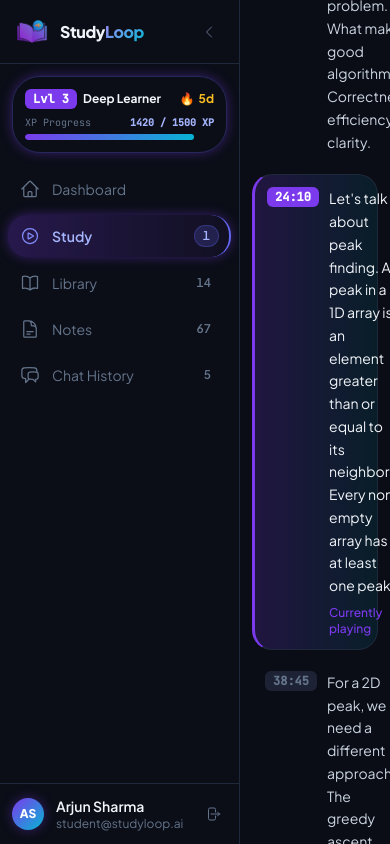
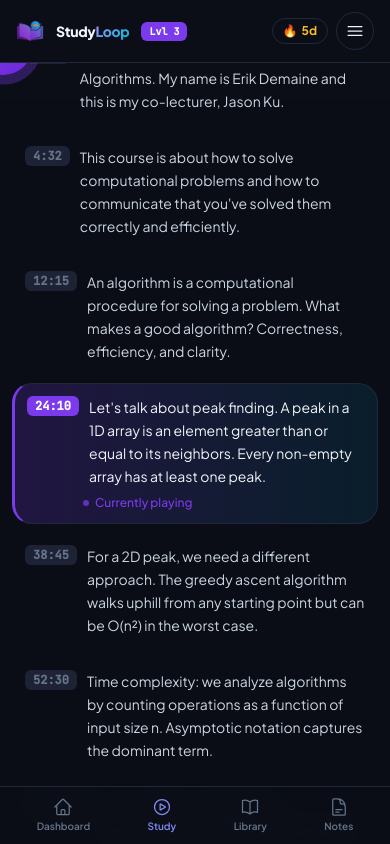
Before and after one commit to rishiigupta04/StudyLoop, a React (Vite) app: page /video-study-page in a window 390 px wide. Built offline with nearby package versions, Linux system fonts and the light colour scheme.

Commit message:
feat(mobile): complete mobile responsiveness overhaul with Mobile Top Bar, Mobile Drawer Modal, Thumb-Friendly Bottom Nav Bar, and touch-optimized controls

```diff
--- a/src/components/AppLayout.tsx
+++ b/src/components/AppLayout.tsx
@@ -8,9 +8,9 @@ interface AppLayoutProps {
 
 export default function AppLayout({ children, activeRoute }: AppLayoutProps) {
   return (
-    <div className="flex h-screen bg-background overflow-hidden">
+    <div className="flex flex-col lg:flex-row h-screen bg-background overflow-hidden">
       <Sidebar activeRoute={activeRoute} />
-      <main className="flex-1 overflow-y-auto scrollbar-thin flex flex-col min-h-0">
+      <main className="flex-1 overflow-y-auto scrollbar-thin flex flex-col min-h-0 pb-16 lg:pb-0">
         {children}
       </main>
     </div>
--- a/src/components/Sidebar.tsx
+++ b/src/components/Sidebar.tsx
@@ -1,6 +1,6 @@
 import React, { useState } from 'react';
 import { Link } from 'react-router-dom';
-import { motion } from 'framer-motion';
+import { motion, AnimatePresence } from 'framer-motion';
 import AppLogo from '@/components/ui/AppLogo';
 import Icon from '@/components/ui/AppIcon';
 import { useGamification } from '@/context/GamificationContext';
@@ -26,6 +26,7 @@ interface SidebarProps {
 
 export default function Sidebar({ activeRoute }: SidebarProps) {
   const [collapsed, setCollapsed] = useState(false);
+  const [mobileMenuOpen, setMobileMenuOpen] = useState(false);
   const { xp, level, levelTitle, streakDays, prevLevelXP, nextLevelXP } = useGamification();
 
   const currentLevelXP = xp - prevLevelXP;
@@ -33,8 +34,125 @@ export default function Sidebar({ activeRoute }: SidebarProps) {
   const xpPercent = Math.min(100, Math.max(0, (currentLevelXP / levelTargetXP) * 100));
 
   return (
+    <>
+      {/* ── MOBILE TOP BAR (< lg) ── */}
+      <div className="lg:hidden flex items-center justify-between px-4 py-3 bg-obsidian border-b border-border/80 sticky top-0 z-40 backdrop-blur-md">
+        <div className="flex items-center gap-3">
+          <AppLogo size={28} />
+          <span className="font-extrabold text-sm text-foreground tracking-tight">
+            Study<span className="gradient-text-indigo">Loop</span>
+          </span>
+          <span className="text-[10px] font-extrabold px-2 py-0.5 rounded-md bg-indigo-600 text-white font-mono">
+            Lvl {level}
+          </span>
+        </div>
+
+        <div className="flex items-center gap-2">
+          <div className="flex items-center gap-1 text-xs font-bold text-amber-400 bg-surface-card px-2.5 py-1 rounded-full border border-border/60">
+            <span>🔥</span>
+            <span>{streakDays}d</span>
+          </div>
+          <button
+            onClick={() => setMobileMenuOpen(!mobileMenuOpen)}
+            className="p-2 rounded-xl bg-surface-card border border-border/80 text-foreground hover:bg-surface-elevated transition-colors"
+            aria-label="Toggle mobile menu"
+          >
+            <Icon name={mobileMenuOpen ? 'XMarkIcon' : 'Bars3Icon'} size={20} />
+          </button>
+        </div>
+      </div>
+
+      {/* ── MOBILE DRAWER MODAL (< lg) ── */}
+      <AnimatePresence>
+        {mobileMenuOpen && (
+          <motion.div
+            initial={{ opacity: 0 }}
+            animate={{ opacity: 1 }}
+            exit={{ opacity: 0 }}
+            className="lg:hidden fixed inset-0 z-50 bg-black/80 backdrop-blur-md flex flex-col justify-between p-6"
+          >
+            <div>
+              <div className="flex items-center justify-between pb-6 border-b border-border/60 mb-6">
+                <div className="flex items-center gap-3">
+                  <AppLogo size={32} />
+                  <span className="font-extrabold text-lg text-foreground">
+                    Study<span className="gradient-text-indigo">Loop</span>
+                  </span>
+                </div>
+                <button
+                  onClick={() => setMobileMenuOpen(false)}
+                  className="p-2 rounded-xl bg-surface-elevated text-foreground"
+                >
+                  <Icon name="XMarkIcon" size={20} />
+                </button>
+              </div>
+
+              {/* Mobile XP Progress Card */}
+              <div className="p-4 rounded-2xl bg-surface-card border border-indigo-500/30 mb-6">
+                <div className="flex items-center justify-between mb-2">
+                  <span className="text-xs font-bold text-indigo-300">Level {level}: {levelTitle}</span>
+                  <span className="text-xs font-mono font-bold text-amber-400">🔥 {streakDays} Day Streak</span>
+                </div>
+                <div className="h-2 bg-surface-elevated rounded-full overflow-hidden mb-1">
+                  <div className="h-full bg-gradient-indigo-cyan" style={{ width: `${xpPercent}%` }} />
+                </div>
+                <div className="flex justify-between text-[10px] font-mono text-muted-foreground">
+                  <span>Progress to Level {level + 1}</span>
+                  <span>{xp} / {nextLevelXP} XP</span>
+                </div>
+              </div>
+
+              {/* Mobile Nav Links */}
+              <div className="space-y-2">
+                {navItems.map((item) => {
+                  const isActive = activeRoute === item.href;
+                  return (
+                    <Link
+                      key={`mob-nav-${item.href}`}
+                      to={item.href}
+                      onClick={() => setMobileMenuOpen(false)}
+                      className={`flex items-center justify-between p-3.5 rounded-2xl border transition-all ${
+                        isActive
+                          ? 'bg-indigo-600/20 border-indigo-500/50 text-indigo-300 font-bold'
+                          : 'bg-surface-card border-border/60 text-foreground'
+                      }`}
+                    >
+                      <div className="flex items-center gap-3">
+                        <Icon name={item.icon as Parameters<typeof Icon>[0]['name']} size={20} className={isActive ? 'text-indigo-400' : 'text-muted-foreground'} />
+                        <span className="text-sm">{item.label}</span>
+                      </div>
+                      {item.badge !== undefined && (
+                        <span className="text-xs font-bold px-2 py-0.5 rounded-full bg-surface-elevated text-indigo-300">
+                          {item.badge}
+                        </span>
+                      )}
+                    </Link>
+                  );
+                })}
+              </div>
+            </div>
+
+            <div className="pt-6 border-t border-border/60 flex items-center justify-between">
+              <div className="flex items-center gap-3">
+                <div className="w-10 h-10 rounded-full gradient-indigo-cyan flex items-center justify-center text-white font-bold text-sm">
+                  AS
+                </div>
+                <div>
+                  <p className="text-sm font-bold text-foreground">Arjun Sharma</p>
+                  <p className="text-xs text-muted-foreground">student@studyloop.ai</p>
+                </div>
+              </div>
+              <Link to="/" className="p-2.5 rounded-xl bg-surface-card border border-border text-muted-foreground hover:text-red-400">
+                <Icon name="ArrowRightOnRectangleIcon" size={18} />
+              </Link>
+            </div>
+          </motion.div>
+        )}
+      </AnimatePresence>
+
+      {/* ── DESKTOP SIDEBAR (lg:flex) ── */}
       <aside
-      className={`sidebar-transition flex-shrink-0 flex flex-col h-screen bg-obsidian border-r border-border/80 z-40 relative ${
+        className={`sidebar-transition hidden lg:flex flex-shrink-0 flex-col h-screen bg-obsidian border-r border-border/80 z-40 relative ${
           collapsed ? 'w-16' : 'w-60'
         }`}
       >
@@ -183,5 +301,25 @@ export default function Sidebar({ activeRoute }: SidebarProps) {
           </div>
         </div>
       </aside>
+
+      {/* ── MOBILE BOTTOM NAVIGATION BAR (< lg) ── */}
+      <div className="lg:hidden fixed bottom-0 left-0 right-0 z-30 bg-obsidian/95 border-t border-border/80 backdrop-blur-md px-2 py-1.5 flex items-center justify-around">
+        {navItems.slice(0, 4).map((item) => {
+          const isActive = activeRoute === item.href;
+          return (
+            <Link
+              key={`mob-bottom-${item.href}`}
+              to={item.href}
+              className={`flex flex-col items-center gap-0.5 px-3 py-1 rounded-xl transition-colors ${
+                isActive ? 'text-indigo-400 font-bold' : 'text-muted-foreground hover:text-foreground'
+              }`}
+            >
+              <Icon name={item.icon as Parameters<typeof Icon>[0]['name']} size={20} />
+              <span className="text-[10px] font-semibold">{item.label}</span>
+            </Link>
+          );
+        })}
+      </div>
+    </>
   );
 }
--- a/src/pages/LibraryPage.tsx
+++ b/src/pages/LibraryPage.tsx
@@ -468,7 +468,7 @@ export default function LibraryPage() {
         </div>
 
         {/* Category Filter Chips */}
-        <div className="flex flex-wrap gap-2 mb-8">
+        <div className="flex items-center gap-2 mb-8 overflow-x-auto scrollbar-none pb-1">
           {categories.map((cat) => (
             <button
               key={`cat-${cat}`}
```
Lines whose indentation alone changed are shown as unchanged.
